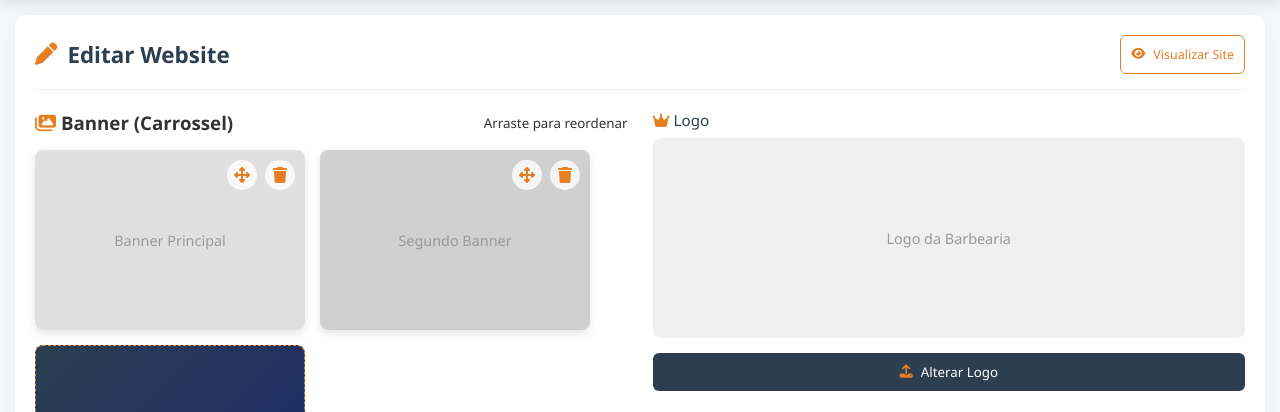
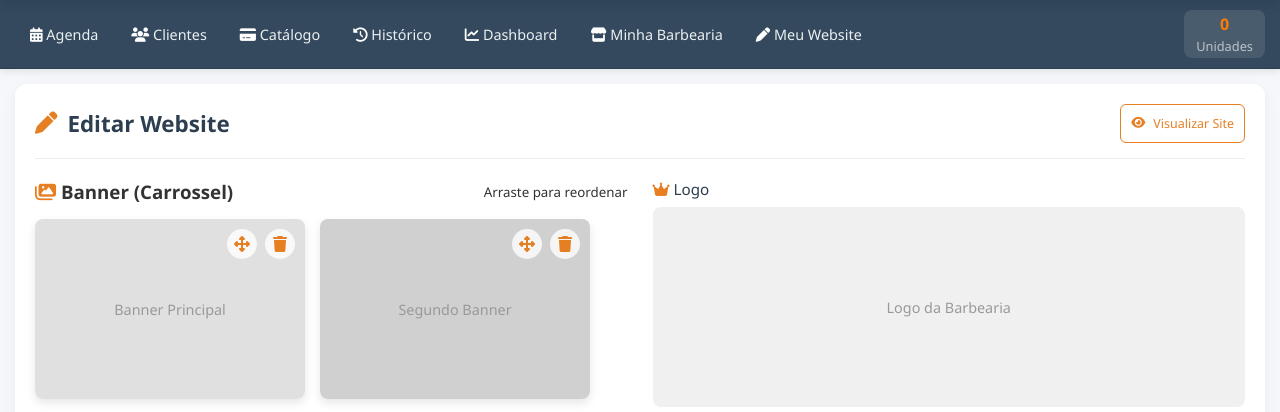
Before and after one commit to BrunoLkVieira/barbearia, a Django app: template templates/barbershop/myWebsite.html in a window 1280 px wide. Shown: the part 81-493 px from the top of the page. Run offline with Django 3.2, Linux system fonts and the light colour scheme; the template is opened without the code that fills it, so the values that code supplies are empty.

Commit message:
add: rota de myWebsite

```diff
--- a/apps/barbershop/urls.py
+++ b/apps/barbershop/urls.py
@@ -1,5 +1,5 @@
 from django.urls import path
-from .views import UnitView, EmployeeView, WorkDayView
+from .views import UnitView, EmployeeView, WorkDayView, MyWebsiteView
 
 app_name = "barbershop"
 
@@ -7,4 +7,5 @@ urlpatterns = [
     path('<slug:barbershop_slug>/unidades/', UnitView, name='units'),
     path('<slug:barbershop_slug>/funcionarios/', EmployeeView, name='employee'),
     path('<slug:barbershop_slug>/funcionamento/', WorkDayView, name='workday'),
+    path('<slug:barbershop_slug>/meuWebsite/', MyWebsiteView, name='myWebsite'),
 ]
--- a/package.json
+++ b/package.json
@@ -4,7 +4,7 @@
   "main": "index.js",
   "scripts": {
     "runserver": ".venv\\Scripts\\python.exe manage.py runserver",
-    "git": "git add . && git commit -m \"refactor: ajuste plan-card\" && git push",
+    "git": "git add . && git commit -m \"add: rota de myWebsite\" && git push",
     "pull": "git pull",
     "go to main": "git checkout main",
     "got to frontend": "git checkout frontend"
--- a/static/geral/js/script.js
+++ b/static/geral/js/script.js
@@ -70,3 +70,28 @@ document.addEventListener("DOMContentLoaded", function () {
         }
     });
 });
+
+
+// HEADER DINAMICO
+document.addEventListener("DOMContentLoaded", function() {
+    const currentUrl = window.location.pathname;
+    const navTabs = document.querySelectorAll(".nav-tabs a");
+
+    navTabs.forEach(link => {
+        const href = link.getAttribute("href")?.trim();
+        const tab = link.querySelector(".nav-tab");
+
+        if (!href || !tab) return;
+        tab.classList.remove("active");
+
+        if (
+            currentUrl.startsWith(href) ||
+            (
+                href.includes("barbershop/units") &&
+                (currentUrl.includes("/units") || currentUrl.includes("/funcionarios") || currentUrl.includes("/funcionamento"))
+            )
+        ) {
+            tab.classList.add("active");
+        }
+    });
+});
--- a/templates/barbershop/myWebsite.html
+++ b/templates/barbershop/myWebsite.html
@@ -17,6 +17,19 @@
 </head>
 <body>
     {% include "geral/header.html" %}
+
+    <div class="nav-bar">
+        {% include "geral/nav.html" %}
+        <div class="nav-content">
+            <div class="stats">
+                <div class="stat-box">
+                    <div class="stat-value">{{ active_units_count|default:0 }}</div>
+                    <div class="stat-label">Unidades</div>
+                </div>
+            </div>
+        </div>
+    </div>
+
 
     <div class="main-content">
         <!-- Editor de Landing Page -->
--- a/templates/barbershop/unit.html
+++ b/templates/barbershop/unit.html
@@ -25,7 +25,7 @@
         <div class="nav-content">
             <div class="stats">
                 <div class="stat-box">
-                    <div class="stat-value">{{ units.count }}</div>
+                    <div class="stat-value">{{ active_units_count }}</div>
                     <div class="stat-label">Unidades</div>
                 </div>
             </div>
--- a/templates/geral/nav.html
+++ b/templates/geral/nav.html
@@ -5,8 +5,8 @@
     <a href=" "><div class="nav-tab"><i class="fas fa-calendar-days"></i> Agenda</div></a>
     <a href=" "><div class="nav-tab"><i class="fas fa-users"></i> Clientes</div></a>
     <a href="  "><div class="nav-tab"><i class="fas fa-credit-card"></i> Catálogo</div></a>
-    <a href=""><div class="nav-tab"><i class="fas fa-history"></i> Histórico</div></a>
-    <a href=""><div class="nav-tab"><i class="fas fa-chart-line"></i> Dashboard</div></a>
-    <a href=""><div class="nav-tab active"><i class="fas fa-store"></i> Minha Barbearia</div></a>
-    <a href=""><div class="nav-tab"><i class="fas fa-pen"></i> Meu Website</div></a>
+    <a href=" "><div class="nav-tab"><i class="fas fa-history"></i> Histórico</div></a>
+    <a href=" "><div class="nav-tab"><i class="fas fa-chart-line"></i> Dashboard</div></a>
+    <a href="{% url 'barbershop:units' barbershop_slug=barbershop.slug %}"><div class="nav-tab active"><i class="fas fa-store"></i> Minha Barbearia</div></a>
+    <a href=" {% url 'barbershop:myWebsite' barbershop_slug=barbershop.slug %}"><div class="nav-tab"><i class="fas fa-pen"></i> Meu Website</div></a>
 </div>
```
Also changed, not shown: apps/barbershop/views.py (+17 -0 lines), db.sqlite3.
